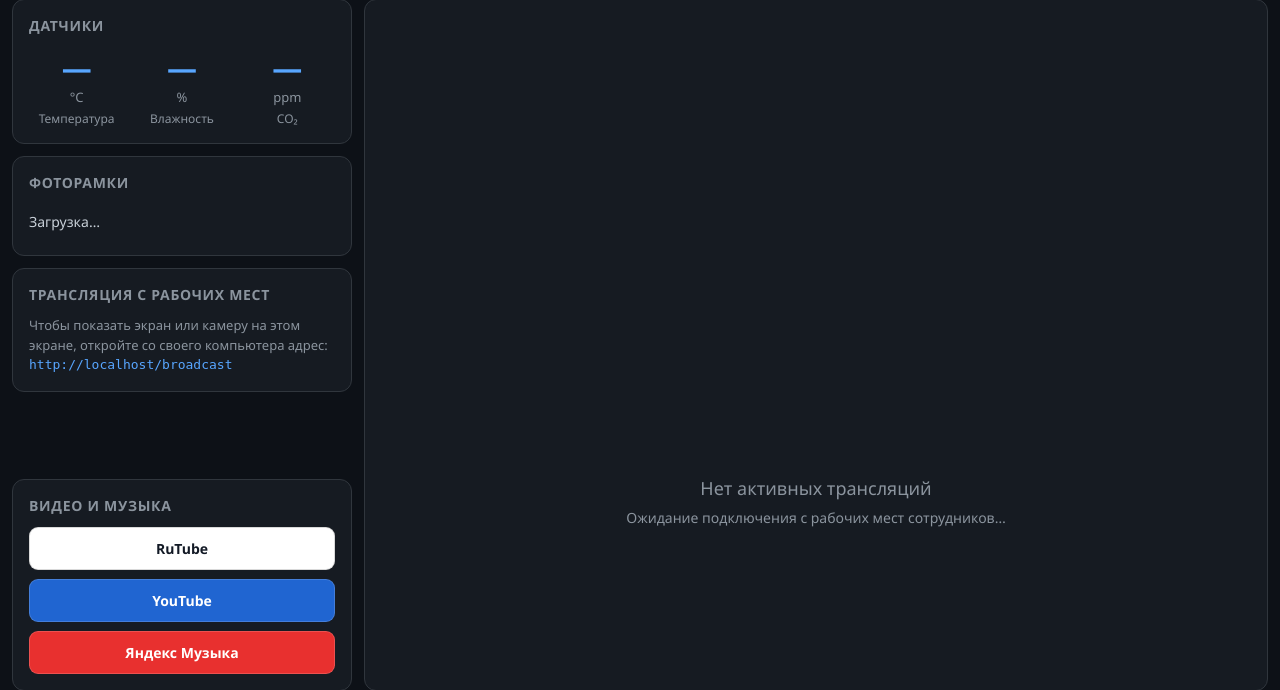
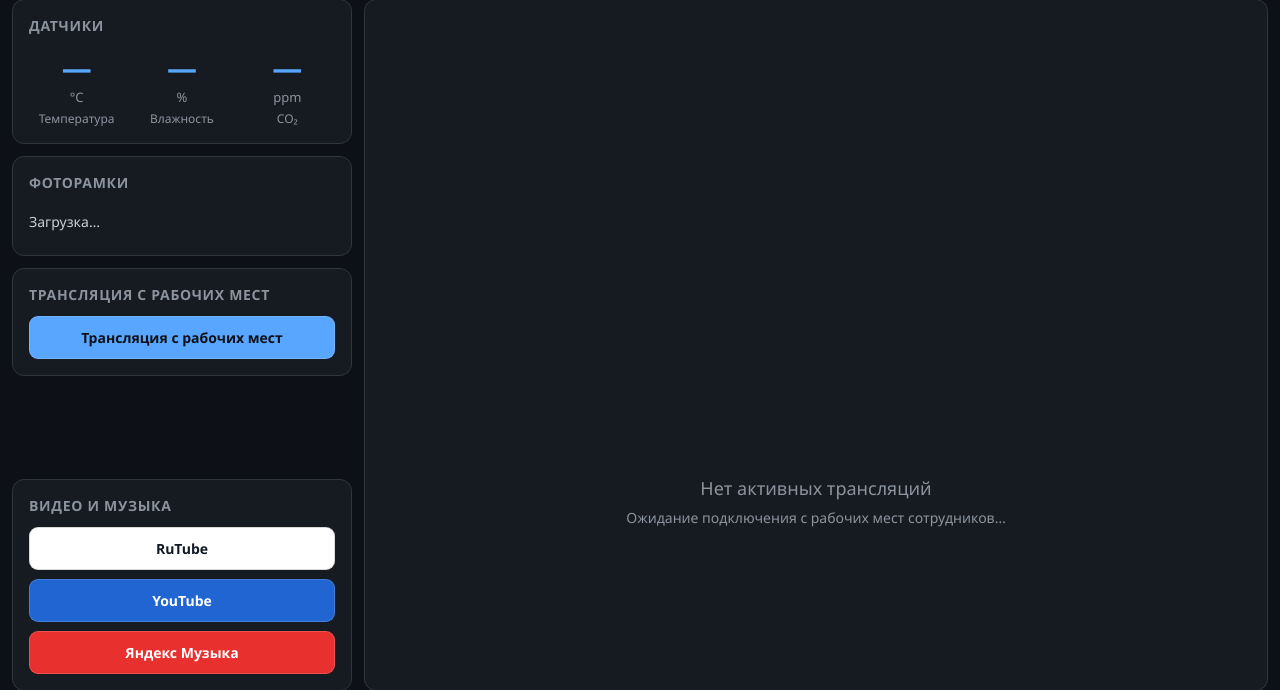
Before and after one commit to AlekseyAnoshko/TeleRepka, a Flask app: page / in a window 1280 px wide. Shown: the part 97-787 px from the top of the page. Run offline with Flask 3, Linux system fonts and the light colour scheme.

Commit message:
Заменить текстовую ссылку на трансляцию кнопкой

```diff
--- a/templates/index.html
+++ b/templates/index.html
@@ -178,6 +178,11 @@ header h1 {
 .media-link:hover {
   filter: brightness(1.14);
   transform: translateY(-1px);
+}
+
+.media-link.broadcast {
+  background: var(--accent);
+  color: #0d1117;
 }
 
 .media-link.rutube {
@@ -363,17 +368,18 @@ header h1 {
       </div>
     </div>
 
-    <div class="panel">
-      <h2>Трансляция с рабочих мест</h2>
+<div class="panel">
+  <h2>Трансляция с рабочих мест</h2>
 
-      <div style="font-size: 13px; color: var(--muted); line-height: 1.5;">
-        Чтобы показать экран или камеру на этом экране, откройте со своего компьютера адрес:
-        <br>
-        <code id="broadcast-url" style="color: var(--accent)">
-          https://&lt;адрес сайта&gt;/broadcast
-        </code>
-      </div>
-    </div>
+  <a
+    id="broadcast-link"
+    class="media-link broadcast"
+    href="/broadcast"
+    target="_blank"
+    rel="noopener noreferrer">
+    Трансляция с рабочих мест
+  </a>
+</div>
 
     <div class="panel media-panel">
       <h2>Видео и музыка</h2>
@@ -420,9 +426,6 @@ header h1 {
 <script>
 const socket = io();
 
-document.getElementById('broadcast-url').textContent =
-  location.protocol + '//' + location.hostname +
-  (location.port ? ':' + location.port : '') + '/broadcast';
 
 function tick() {
   document.getElementById('clock').textContent =
```
